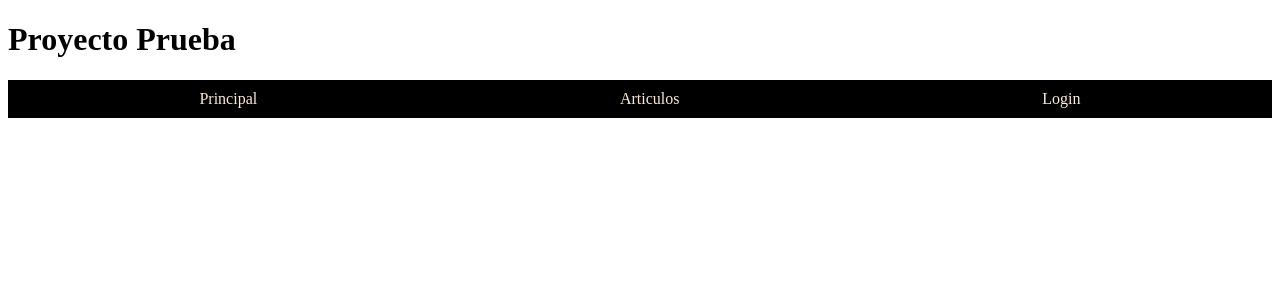
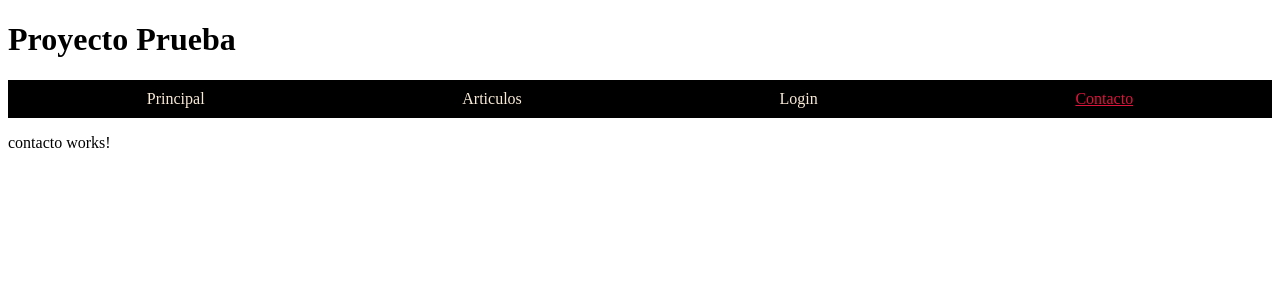
Before and after one commit to alfonso-fct/proyecto-fct, an Angular app: page /contacto in a window 1280 px wide. Before the commit this address led to /. Shown: the top 300 px of the page. Built offline with nearby package versions, Linux system fonts and the light colour scheme.

Commit message:
Creación apartado Contacto

```diff
--- a/src/app/app.routes.ts
+++ b/src/app/app.routes.ts
@@ -2,6 +2,7 @@ import { Routes } from '@angular/router';
 import { PrincipalPageComponent } from './pages/principal/principal-page.component';
 import { ArticulosPageComponent } from './pages/articulos/articulos-page.component';
 import { LoginPageComponent } from './pages/login/login-page.component';
+import { Contacto } from './pages/contacto/contacto';
 
 export const routes: Routes = [
 
@@ -18,6 +19,10 @@ export const routes: Routes = [
   path:'login',
   component: LoginPageComponent,
 },
+{
+  path:'contacto',
+  component: Contacto
+}
 
 
 
--- a/src/app/components/shared/navbar/navbar.html
+++ b/src/app/components/shared/navbar/navbar.html
@@ -31,6 +31,7 @@ nav a.active{
 
 <a routerLink="/login" routerLinkActive="active" [routerLinkActiveOptions]="{exact:true}">Login</a>
 
+<a routerLink="/contacto" routerLinkActive="active" [routerLinkActiveOptions]="{exact:true}">Contacto</a>
 
 
 
--- /dev/null
+++ b/src/app/pages/contacto/contacto.html
@@ -0,0 +1 @@
+<p>contacto works!</p>
```
Also changed, not shown: src/app/pages/contacto/contacto.ts (added, +12 -0 lines), src/app/pages/contacto/contacto.css (added), 1 other file (tests, documents, lock files or other folders).
